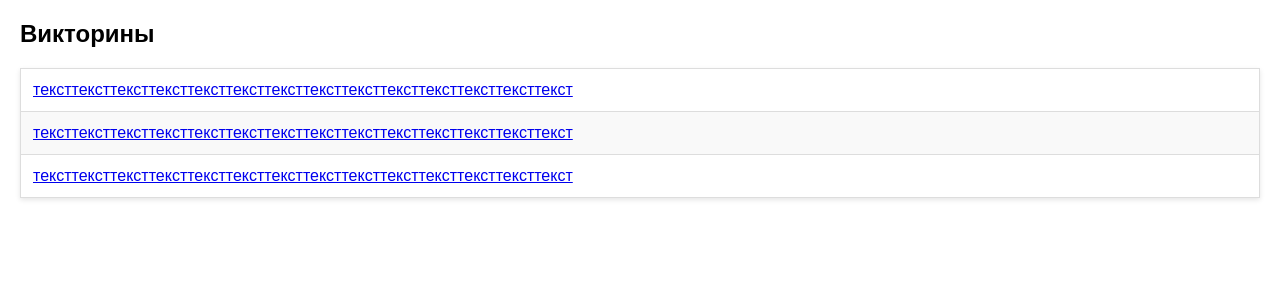
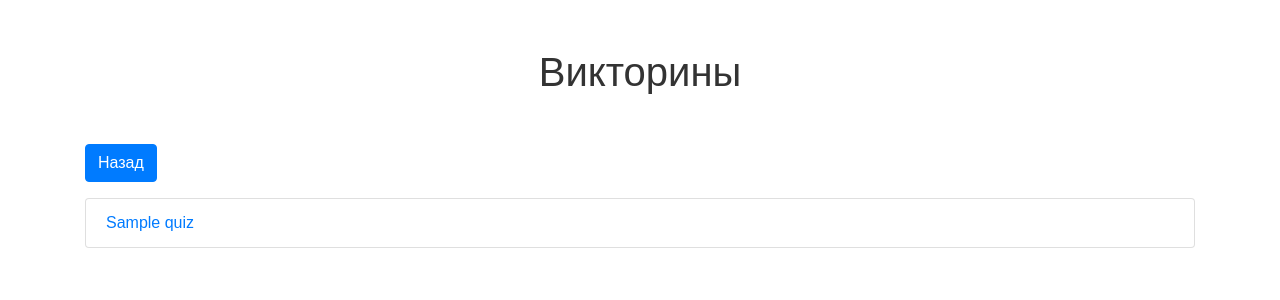
Before and after one commit to Wayer5/QuizBot, a Python web app: template src/app/templates/quizzes.html in a window 1280 px wide. Shown: the top 300 px of the page. Run offline with Jinja, Linux system fonts and the light colour scheme; the template is opened without the code that fills it: most values are stand-ins (such as "Sample title", 1, 10 or a date in 2020); some libraries are stand-ins or nearby versions.

Commit message:
Bootstrap for categories and quizzes

```diff
--- a/src/app/templates/quizzes.html
+++ b/src/app/templates/quizzes.html
@@ -4,6 +4,7 @@
     <meta charset="UTF-8">
     <meta name="viewport" content="width=device-width, initial-scale=1.0">
     <title>Викторины</title>
+    <link href="https://stackpath.bootstrapcdn.com/bootstrap/4.5.2/css/bootstrap.min.css" rel="stylesheet">
     <style>
         body {
             font-family: Arial, sans-serif;
@@ -12,48 +13,27 @@
         h1 {
             color: #333;
         }
-        table {
-            width: 100%;
-            border-collapse: collapse;
-            margin-top: 20px;
-            box-shadow: 0 2px 5px rgba(0, 0, 0, 0.1);
-        }
-        th, td {
-            border: 1px solid #ddd;
-            padding: 12px;
-            text-align: left;
-        }
-        th {
-            background-color: #f2f2f2;
-            color: #333;
-        }
-        tr:nth-child(even) {
-            background-color: #f9f9f9;
-        }
-        tr:hover {
-            background-color: #f1f1f1;
-        }
         a {
             display: block;
+            word-wrap: break-word;
+            word-break: break-all;
         }
     </style>
 </head>
-<body>
-    <div class="table-container">
-        <h2>Викторины</h2>
-        <table>
-            <tbody>
-                <tr>
-                    <td><a href="ссылка">тексттексттексттексттексттексттексттексттексттексттексттексттексттекст</a></td>
-                </tr>
-                <tr>
-                    <td><a href="ссылка">тексттексттексттексттексттексттексттексттексттексттексттексттексттекст</a></td>
-                </tr>
-                <tr>
-                    <td><a href="ссылк3">тексттексттексттексттексттексттексттексттексттексттексттексттексттекст</a></td>
-                </tr>
-            </tbody>
-        </table>
+<body class="container mt-5">
+    <h1 class="text-center">Викторины</h1>
+    <div class="table-container mt-5">
+        <a href="{{ url_for('categories') }}" class="btn btn-primary mb-3">Назад</a>
+            <ul class="list-group">
+                {% for quiz in quizzes %}
+                    <li class="list-group-item">
+                        <a href="#">{{ quiz.title }}</a>
+                    </li>
+                {% endfor %}
+            </ul>
     </div>
+    <script src="https://code.jquery.com/jquery-3.5.1.slim.min.js"></script>
+    <script src="https://cdn.jsdelivr.net/npm/@popperjs/core@2.5.4/dist/umd/popper.min.js"></script>
+    <script src="https://stackpath.bootstrapcdn.com/bootstrap/4.5.2/js/bootstrap.min.js"></script>
 </body>
 </html>
```
Also changed, not shown: src/app/templates/categories.html (+17 -17 lines).
